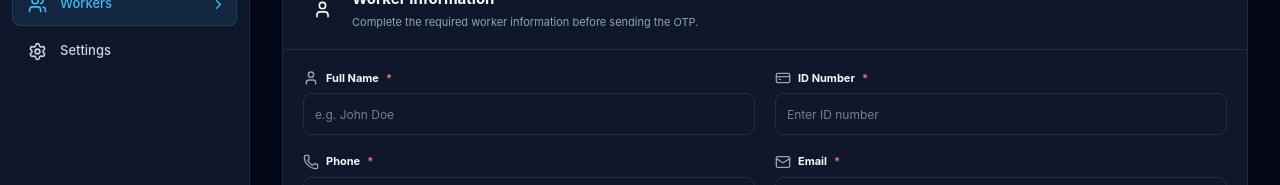
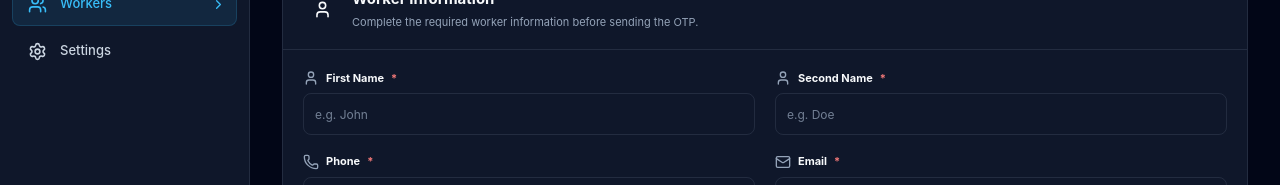
Before and after one commit to Hirwa19/antimate-admin, a React (Vite) app: page /workers/create in a window 1280 px wide. Shown: the part 319-504 px from the top of the page. Built offline with nearby package versions, Linux system fonts and the light colour scheme; no server answers; sample sign-in values are in the browser's storage.

Commit message:
fix creat worker

```diff
--- a/src/pages/CreateWorker.jsx
+++ b/src/pages/CreateWorker.jsx
@@ -2,7 +2,6 @@ import { useEffect, useMemo, useState } from "react";
 import {
   UserPlus,
   User,
-  CreditCard,
   Phone,
   Mail,
   Lock,
@@ -29,8 +28,8 @@ export default function CreateWorker() {
   const isRw = language === "rw";
 
   const [form, setForm] = useState({
-    fullName: "",
-    idNumber: "",
+    firstName: "",
+    secondName: "",
     phone: "",
     email: "",
     password: "",
@@ -39,12 +38,10 @@ export default function CreateWorker() {
   });
 
   const [otp, setOtp] = useState("");
-
   const [step, setStep] = useState("form");
 
   const [showPassword, setShowPassword] = useState(false);
-  const [showConfirmPassword, setShowConfirmPassword] =
-    useState(false);
+  const [showConfirmPassword, setShowConfirmPassword] = useState(false);
 
   const [loading, setLoading] = useState(false);
   const [sendingOtp, setSendingOtp] = useState(false);
@@ -54,10 +51,6 @@ export default function CreateWorker() {
 
   const [countdown, setCountdown] = useState(0);
 
-  /*
-   * Keep these roles synchronized with the roles
-   * accepted by your backend.
-   */
   const roles = useMemo(
     () => [
       "Admin",
@@ -104,16 +97,16 @@ export default function CreateWorker() {
   ============================================================ */
 
   const validateForm = () => {
-    if (!form.fullName.trim()) {
+    if (!form.firstName.trim()) {
       return isRw
-        ? "Andika amazina yuzuye y'umukozi."
-        : "Enter the worker's full name.";
+        ? "Andika First Name y'umukozi."
+        : "Enter the worker's first name.";
     }
 
-    if (!form.idNumber.trim()) {
+    if (!form.secondName.trim()) {
       return isRw
-        ? "Andika ID Number y'umukozi."
-        : "Enter the worker's ID number.";
+        ? "Andika Second Name y'umukozi."
+        : "Enter the worker's second name.";
     }
 
     if (!form.phone.trim()) {
@@ -140,10 +133,7 @@ export default function CreateWorker() {
         : "Password must contain at least 6 characters.";
     }
 
-    if (
-      form.password !==
-      form.confirmPassword
-    ) {
+    if (form.password !== form.confirmPassword) {
       return isRw
         ? "Passwords ntizihura."
         : "Passwords do not match.";
@@ -163,8 +153,7 @@ export default function CreateWorker() {
   ============================================================ */
 
   const sendOtp = async () => {
-    const validationError =
-      validateForm();
+    const validationError = validateForm();
 
     if (validationError) {
       setError(validationError);
@@ -176,20 +165,11 @@ export default function CreateWorker() {
       setError("");
       setSuccess("");
 
-      /*
-       * OTP endpoint:
-       *
-       * Replace only this endpoint if your backend
-       * uses a different OTP route.
-       *
-       * The worker is NOT created yet.
-       */
-
       const res = await api.post(
         "/workers/send-otp",
         {
-          phone: form.phone,
-          email: form.email,
+          phone: form.phone.trim(),
+          email: form.email.trim(),
         }
       );
 
@@ -199,7 +179,6 @@ export default function CreateWorker() {
       );
 
       setStep("otp");
-
       setCountdown(60);
 
       setSuccess(
@@ -210,8 +189,7 @@ export default function CreateWorker() {
     } catch (err) {
       console.error(
         "SEND WORKER OTP ERROR:",
-        err.response?.data ||
-          err.message
+        err.response?.data || err.message
       );
 
       setError(
@@ -255,18 +233,9 @@ export default function CreateWorker() {
       setError("");
       setSuccess("");
 
-      /*
-       * OTP is sent together with the worker creation
-       * request.
-       *
-       * This preserves the existing:
-       * POST /workers
-       * workflow.
-       */
-
       const payload = {
-        fullName: form.fullName.trim(),
-        idNumber: form.idNumber.trim(),
+        firstName: form.firstName.trim(),
+        secondName: form.secondName.trim(),
         phone: form.phone.trim(),
         email: form.email.trim(),
         password: form.password,
@@ -291,12 +260,10 @@ export default function CreateWorker() {
       );
 
       setStep("created");
-
     } catch (err) {
       console.error(
         "CREATE WORKER ERROR:",
-        err.response?.data ||
-          err.message
+        err.response?.data || err.message
       );
 
       setError(
@@ -315,9 +282,7 @@ export default function CreateWorker() {
   ============================================================ */
 
   const resendOtp = async () => {
-    if (countdown > 0) {
-      return;
-    }
+    if (countdown > 0) return;
 
     await sendOtp();
   };
@@ -328,8 +293,8 @@ export default function CreateWorker() {
 
   const createAnother = () => {
     setForm({
-      fullName: "",
-      idNumber: "",
+      firstName: "",
+      secondName: "",
       phone: "",
       email: "",
       password: "",
@@ -338,20 +303,16 @@ export default function CreateWorker() {
     });
 
     setOtp("");
-
     setStep("form");
-
     setError("");
     setSuccess("");
-
     setCountdown(0);
   };
 
-  /* ============================================================
-     INPUT
-  ============================================================ */
-
   const inputClass = "worker-form-input";
+
+  const workerFullName =
+    `${form.firstName} ${form.secondName}`.trim();
 
   return (
     <div className="create-worker-page">
@@ -396,13 +357,10 @@ export default function CreateWorker() {
 
         </div>
 
-
         <button
           type="button"
           className="worker-back-button"
-          onClick={() =>
-            navigate("/workers")
-          }
+          onClick={() => navigate("/workers")}
         >
           <ArrowLeft size={17} />
 
@@ -413,7 +371,6 @@ export default function CreateWorker() {
 
       </header>
 
-
       {/* ======================================================
           ALERTS
       ====================================================== */}
@@ -427,9 +384,7 @@ export default function CreateWorker() {
 
           <button
             type="button"
-            onClick={() =>
-              setError("")
-            }
+            onClick={() => setError("")}
           >
             ×
           </button>
@@ -437,7 +392,6 @@ export default function CreateWorker() {
         </div>
       )}
 
-
       {success && (
         <div className="worker-alert worker-alert-success">
 
@@ -447,16 +401,13 @@ export default function CreateWorker() {
 
           <button
             type="button"
-            onClick={() =>
-              setSuccess("")
-            }
+            onClick={() => setSuccess("")}
           >
             ×
           </button>
 
         </div>
       )}
-
 
       {/* ======================================================
           CREATED
@@ -477,8 +428,8 @@ export default function CreateWorker() {
 
           <p>
             {isRw
-              ? `${form.fullName} yamaze gushyirwa muri ANTIMATE Staff.`
-              : `${form.fullName} has been added to ANTIMATE Staff.`}
+              ? `${workerFullName} yamaze gushyirwa muri ANTIMATE Staff.`
+              : `${workerFullName} has been added to ANTIMATE Staff.`}
           </p>
 
           <div className="worker-created-actions">
@@ -486,9 +437,7 @@ export default function CreateWorker() {
             <button
               type="button"
               className="worker-secondary-button"
-              onClick={() =>
-                navigate("/workers")
-              }
+              onClick={() => navigate("/workers")}
             >
               <ArrowLeft size={16} />
 
@@ -514,14 +463,12 @@ export default function CreateWorker() {
         </section>
       )}
 
-
       {/* ======================================================
           MAIN FORM
       ====================================================== */}
 
       {step !== "created" && (
         <div className="create-worker-workspace">
-
 
           {/* ==================================================
               PROGRESS
@@ -553,9 +500,7 @@ export default function CreateWorker() {
               </div>
             </div>
 
-
             <div className="worker-progress-line" />
-
 
             <div
               className={
@@ -581,7 +526,6 @@ export default function CreateWorker() {
 
           </div>
 
-
           {/* ==================================================
               FORM
           ================================================== */}
@@ -611,78 +555,70 @@ export default function CreateWorker() {
 
               </div>
 
-
               <div className="worker-form-body">
 
-
-                {/* FULL NAME */}
+                {/* FIRST NAME */}
 
                 <FormField
                   icon={<User size={16} />}
                   label={
                     isRw
-                      ? "Amazina yuzuye"
-                      : "Full Name"
+                      ? "First Name"
+                      : "First Name"
                   }
                   required
                 >
                   <input
                     className={inputClass}
-                    value={form.fullName}
+                    value={form.firstName}
                     onChange={(e) =>
                       updateField(
-                        "fullName",
+                        "firstName",
                         e.target.value
                       )
                     }
                     placeholder={
                       isRw
-                        ? "Urugero: Hirwa Salem"
-                        : "e.g. John Doe"
+                        ? "Urugero: Hirwa"
+                        : "e.g. John"
                     }
-                    autoComplete="name"
+                    autoComplete="given-name"
                   />
                 </FormField>
 
-
-                {/* ID */}
+                {/* SECOND NAME */}
 
                 <FormField
-                  icon={
-                    <CreditCard size={16} />
-                  }
+                  icon={<User size={16} />}
                   label={
                     isRw
-                      ? "ID Number"
-                      : "ID Number"
+                      ? "Second Name"
+                      : "Second Name"
                   }
                   required
                 >
                   <input
                     className={inputClass}
-                    value={form.idNumber}
+                    value={form.secondName}
                     onChange={(e) =>
                       updateField(
-                        "idNumber",
+                        "secondName",
                         e.target.value
                       )
                     }
                     placeholder={
                       isRw
-                        ? "Andika ID Number"
-                        : "Enter ID number"
+                        ? "Urugero: Salem"
+                        : "e.g. Doe"
                     }
-                    autoComplete="off"
+                    autoComplete="family-name"
                   />
                 </FormField>
 
-
                 {/* PHONE */}
 
                 <FormField
-                  icon={
-                    <Phone size={16} />
-                  }
+                  icon={<Phone size={16} />}
                   label={
                     isRw
                       ? "Telefone"
@@ -705,13 +641,10 @@ export default function CreateWorker() {
                   />
                 </FormField>
 
-
                 {/* EMAIL */}
 
                 <FormField
-                  icon={
-                    <Mail size={16} />
-                  }
+                  icon={<Mail size={16} />}
                   label="Email"
                   required
                 >
@@ -730,18 +663,11 @@ export default function CreateWorker() {
                   />
                 </FormField>
 
-
                 {/* PASSWORD */}
 
                 <FormField
-                  icon={
-                    <Lock size={16} />
-                  }
-                  label={
-                    isRw
-                      ? "Password"
-                      : "Password"
-                  }
+                  icon={<Lock size={16} />}
+                  label="Password"
                   required
                 >
                   <div className="worker-password-input">
@@ -786,13 +712,10 @@ export default function CreateWorker() {
                   </div>
                 </FormField>
 
-
                 {/* CONFIRM PASSWORD */}
 
                 <FormField
-                  icon={
-                    <Lock size={16} />
-                  }
+                  icon={<Lock size={16} />}
                   label={
                     isRw
                       ? "Emeza Password"
@@ -809,9 +732,7 @@ export default function CreateWorker() {
                           : "password"
                       }
                       className={inputClass}
-                      value={
-                        form.confirmPassword
-                      }
+                      value={form.confirmPassword}
                       onChange={(e) =>
                         updateField(
                           "confirmPassword",
@@ -844,17 +765,13 @@ export default function CreateWorker() {
                   </div>
                 </FormField>
 
-
                 {/* ROLE */}
 
                 <FormField
-                  icon={
-                    <ShieldCheck size={16} />
-                  }
+                  icon={<ShieldCheck size={16} />}
                   label="Role"
                   required
                 >
-
                   <div className="worker-select-wrapper">
 
                     <select
@@ -873,30 +790,24 @@ export default function CreateWorker() {
                           : "Select Role"}
                       </option>
 
-                      {roles.map(
-                        (role) => (
-                          <option
-                            key={role}
-                            value={role}
-                          >
-                            {role}
-                          </option>
-                        )
-                      )}
+                      {roles.map((role) => (
+                        <option
+                          key={role}
+                          value={role}
+                        >
+                          {role}
+                        </option>
+                      ))}
 
                     </select>
 
-                    <ChevronDown
-                      size={16}
-                    />
+                    <ChevronDown size={16} />
 
                   </div>
-
                 </FormField>
 
               </div>
 
-
               {/* SECURITY NOTE */}
 
               <div className="worker-security-note">
@@ -906,9 +817,7 @@ export default function CreateWorker() {
                 <div>
 
                   <strong>
-                    {isRw
-                      ? "OTP verification"
-                      : "OTP verification"}
+                    OTP verification
                   </strong>
 
                   <p>
@@ -921,7 +830,6 @@ export default function CreateWorker() {
 
               </div>
 
-
               {/* ACTION */}
 
               <div className="worker-form-footer">
@@ -929,9 +837,7 @@ export default function CreateWorker() {
                 <button
                   type="button"
                   className="worker-secondary-button"
-                  onClick={() =>
-                    navigate("/workers")
-                  }
+                  onClick={() => navigate("/workers")}
                 >
                   <ArrowLeft size={16} />
 
@@ -939,7 +845,6 @@ export default function CreateWorker() {
                     ? "Kureka"
                     : "Cancel"}
                 </button>
-
 
                 <button
                   type="button"
@@ -976,7 +881,6 @@ export default function CreateWorker() {
             </section>
           )}
 
-
           {/* ==================================================
               OTP
           ================================================== */}
@@ -1004,7 +908,6 @@ export default function CreateWorker() {
                   : `Enter the OTP sent to ${form.phone}.`}
               </p>
 
-
               <div className="worker-otp-input-wrapper">
 
                 <input
@@ -1012,10 +915,7 @@ export default function CreateWorker() {
                   onChange={(e) => {
                     const value =
                       e.target.value
-                        .replace(
-                          /[^0-9]/g,
-                          ""
-                        )
+                        .replace(/[^0-9]/g, "")
                         .slice(0, 6);
 
                     setOtp(value);
@@ -1030,7 +930,6 @@ export default function CreateWorker() {
 
               </div>
 
-
               <div className="worker-otp-meta">
 
                 <div>
@@ -1045,12 +944,8 @@ export default function CreateWorker() {
                   ) : (
                     <button
                       type="button"
-                      onClick={
-                        resendOtp
-                      }
-                      disabled={
-                        sendingOtp
-                      }
+                      onClick={resendOtp}
+                      disabled={sendingOtp}
                     >
                       {sendingOtp ? (
                         <>
@@ -1065,9 +960,7 @@ export default function CreateWorker() {
                         </>
                       ) : (
                         <>
-                          <RefreshCw
-                            size={14}
-                          />
+                          <RefreshCw size={14} />
 
                           {isRw
                             ? "Ongera wohereze OTP"
@@ -1081,7 +974,6 @@ export default function CreateWorker() {
 
               </div>
 
-
               <div className="worker-otp-summary">
 
                 <div>
@@ -1092,7 +984,7 @@ export default function CreateWorker() {
                   </span>
 
                   <strong>
-                    {form.fullName}
+                    {workerFullName}
                   </strong>
                 </div>
 
@@ -1119,7 +1011,6 @@ export default function CreateWorker() {
                 </div>
 
               </div>
-
 
               <div className="worker-otp-actions">
 
@@ -1141,13 +1032,10 @@ export default function CreateWorker() {
                     : "Edit information"}
                 </button>
 
-
                 <button
                   type="button"
                   className="worker-primary-button"
-                  onClick={
-                    createWorker
-                  }
+                  onClick={createWorker}
                   disabled={
                     loading ||
                     otp.length < 4
@@ -1167,9 +1055,7 @@ export default function CreateWorker() {
                     </>
                   ) : (
                     <>
-                      <CheckCircle2
-                        size={16}
-                      />
+                      <CheckCircle2 size={16} />
 
                       {isRw
                         ? "Emeza & Kora Worker"
@@ -1186,7 +1072,6 @@ export default function CreateWorker() {
 
         </div>
       )}
-
 
       {/* ======================================================
           CSS
@@ -1201,11 +1086,6 @@ export default function CreateWorker() {
           padding: 4px 0 40px;
           color: var(--admin-text);
         }
-
-
-        /* =====================================================
-           HEADER
-        ===================================================== */
 
         .create-worker-header {
           display: flex;
@@ -1238,7 +1118,6 @@ export default function CreateWorker() {
           font-size: 13px;
           line-height: 1.55;
         }
-
 
         .worker-back-button {
           min-height: 40px;
@@ -1261,11 +1140,6 @@ export default function CreateWorker() {
           color: var(--admin-accent);
         }
 
-
-        /* =====================================================
-           ALERTS
-        ===================================================== */
-
         .worker-alert {
           min-height: 45px;
           display: flex;
@@ -1305,21 +1179,11 @@ export default function CreateWorker() {
           color: #55ca88;
         }
 
-
-        /* =====================================================
-           WORKSPACE
-        ===================================================== */
-
         .create-worker-workspace {
           display: flex;
           flex-direction: column;
           gap: 16px;
         }
-
-
-        /* =====================================================
-           PROGRESS
-        ===================================================== */
 
         .worker-progress {
           display: flex;
@@ -1389,11 +1253,6 @@ export default function CreateWorker() {
           background: var(--admin-border);
         }
 
-
-        /* =====================================================
-           FORM SECTION
-        ===================================================== */
-
         .worker-form-section {
           border: 1px solid var(--admin-border);
           border-radius: 12px;
@@ -1433,11 +1292,6 @@ export default function CreateWorker() {
           line-height: 1.5;
         }
 
-
-        /* =====================================================
-           FORM BODY
-        ===================================================== */
-
         .worker-form-body {
           display: grid;
           grid-template-columns: repeat(2, minmax(0, 1fr));
@@ -1468,7 +1322,6 @@ export default function CreateWorker() {
         .worker-required {
           color: #ef7777;
         }
-
 
         .worker-form-input {
           width: 100%;
@@ -1498,7 +1351,6 @@ export default function CreateWorker() {
             var(--admin-accent-soft);
         }
 
-
         .worker-password-input {
           position: relative;
         }
@@ -1527,11 +1379,6 @@ export default function CreateWorker() {
           color: var(--admin-accent);
         }
 
-
-        /* =====================================================
-           SELECT
-        ===================================================== */
-
         .worker-select-wrapper {
           position: relative;
         }
@@ -1550,11 +1397,6 @@ export default function CreateWorker() {
           pointer-events: none;
           color: var(--admin-text-muted);
         }
-
-
-        /* =====================================================
-           SECURITY NOTE
-        ===================================================== */
 
         .worker-security-note {
           display: flex;
@@ -1583,11 +1425,6 @@ export default function CreateWorker() {
           font-size: 10px;
           line-height: 1.6;
         }
-
-
-        /* =====================================================
-           FOOTER
-        ===================================================== */
 
         .worker-form-footer {
           display: flex;
@@ -1638,11 +1475,6 @@ export default function CreateWorker() {
           cursor: not-allowed;
         }
 
-
-        /* =====================================================
-           OTP
-        ===================================================== */
-
         .worker-otp-section {
           max-width: 650px;
           width: 100%;
@@ -1684,7 +1516,6 @@ export default function CreateWorker() {
           font-size: 11px;
           line-height: 1.6;
         }
-
 
         .worker-otp-input-wrapper {
           max-width: 330px;
@@ -1720,7 +1551,6 @@ export default function CreateWorker() {
             var(--admin-accent-soft);
         }
 
-
         .worker-otp-meta {
           display: flex;
           justify-content: center;
@@ -1752,7 +1582,6 @@ export default function CreateWorker() {
           cursor: not-allowed;
         }
 
-
         .worker-otp-summary {
           display: flex;
           align-items: stretch;
@@ -1790,17 +1619,11 @@ export default function CreateWorker() {
           font-size: 11px;
         }
 
-
         .worker-otp-actions {
           display: flex;
           justify-content: center;
           gap: 8px;
         }
-
-
-        /* =====================================================
-           CREATED
-        ===================================================== */
 
         .worker-created {
           min-height: 350px;
@@ -1842,11 +1665,6 @@ export default function CreateWorker() {
           gap: 8px;
         }
 
-
-        /* =====================================================
-           ANIMATION
-        ===================================================== */
-
         .worker-spin {
           animation: worker-spin 1s linear infinite;
         }
@@ -1861,11 +1679,6 @@ export default function CreateWorker() {
           }
         }
 
-
-        /* =====================================================
-           RESPONSIVE
-        ===================================================== */
-
         @media (max-width: 800px) {
 
           .create-worker-header {
@@ -1891,7 +1704,6 @@ export default function CreateWorker() {
 
         }
 
-
         @media (max-width: 600px) {
 
           .create-worker-header h1 {
@@ -1970,7 +1782,6 @@ export default function CreateWorker() {
           }
 
         }
-
 
         @media (max-width: 400px) {
 
@@ -1987,7 +1798,6 @@ export default function CreateWorker() {
     </div>
   );
 }
-
 
 /* ============================================================
    FORM FIELD
```
